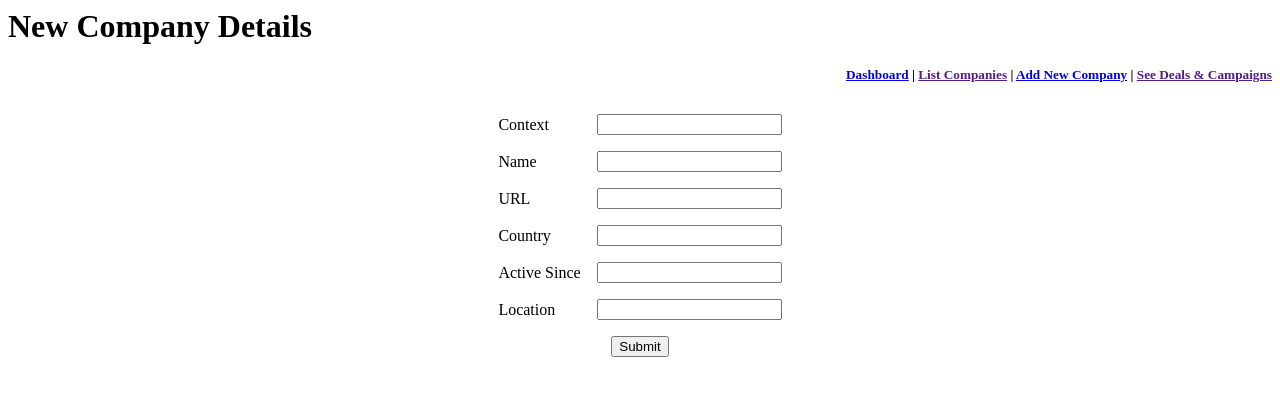
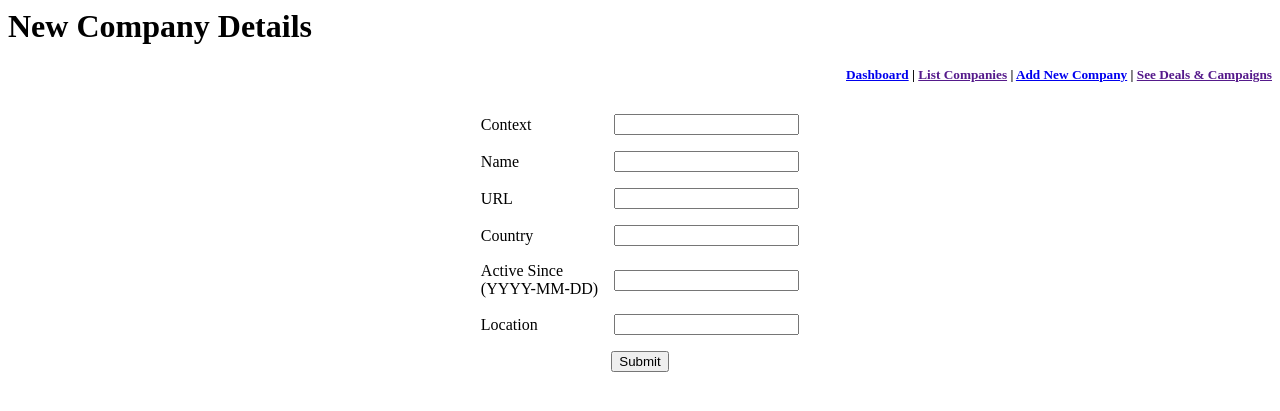
Before and after one commit to shahidmustafa12/Compwatch, a Python web app: template compwatch/template/addnewcompany.html in a window 1280 px wide. Shown: the top 411 px of the page. Run offline with Jinja, Linux system fonts and the light colour scheme; the template is opened without the code that fills it, so the values that code supplies are empty.

Commit message:
Edited compwatch/template/addnewcompany.html via GitHub

```diff
--- a/compwatch/template/addnewcompany.html
+++ b/compwatch/template/addnewcompany.html
@@ -26,7 +26,7 @@
 			  <td><input type="text" name="country"></td>
 			</tr>
 			<tr>
-			  <td>Active Since</td>
+			  <td>Active Since<br>(YYYY-MM-DD)</td>
 			  <td><input type="text" name="active_since"></td>
 			</tr>
 			<tr>
```
